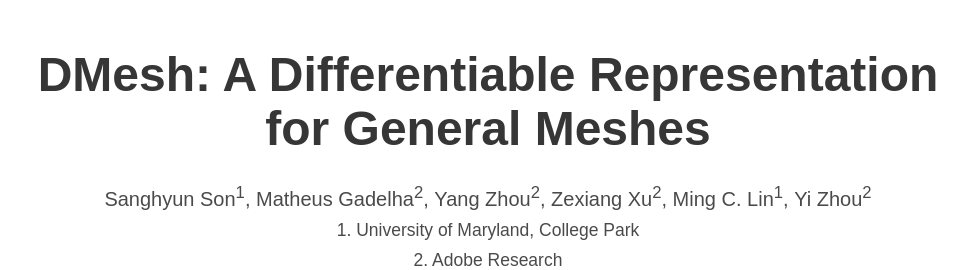
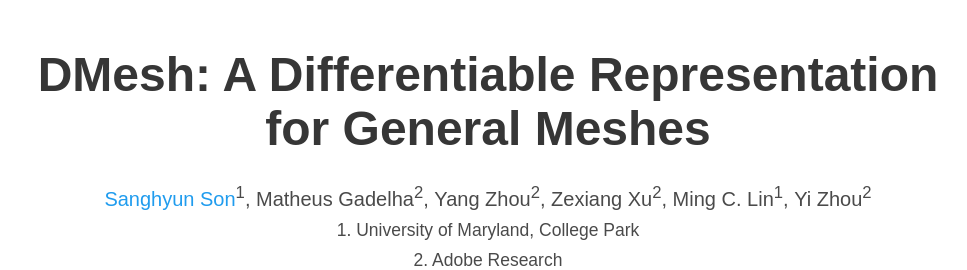
Before and after one commit to SonSang/dmesh-project, a plain HTML site: page index.html in a window 1280 px wide. Shown: the top 270 px of the page, without its empty margins (152-1119 px from the left). Drawn offline with nearby package versions, Linux system fonts and the light colour scheme; some icons are missing; a web font is replaced by a local one.

Commit message:
Update index.html

```diff
--- a/index.html
+++ b/index.html
@@ -56,7 +56,7 @@
             <div class="is-size-5 publication-authors">
               <!-- Paper authors -->
               <span class="author-block">
-                Sanghyun Son<sup>1</sup>,</span>
+                <a href="https://sanghyun.owlstown.net/">Sanghyun Son</a><sup>1</sup>,</span>
                 <span class="author-block">
                   Matheus Gadelha<sup>2</sup>,</span>
                   <span class="author-block">
```
